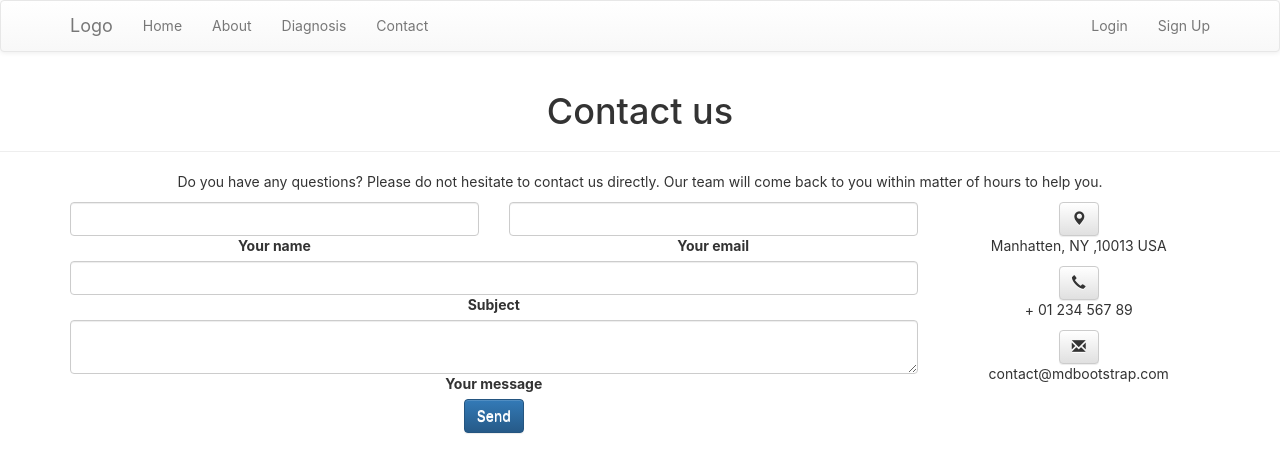
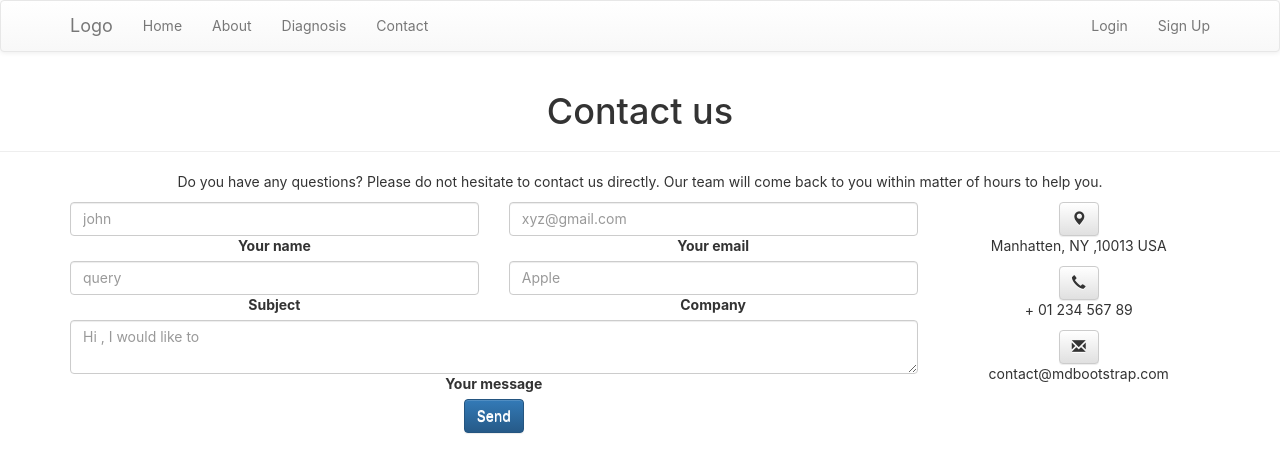
Before and after one commit to Cs-691/NewUI, a React (Create React App) app: page /contact in a window 1280 px wide. Shown: the top 472 px of the page. Built offline with nearby package versions, Linux system fonts and the light colour scheme.

Commit message:
add place holder

```diff
--- a/src/Containers/Pages/ContactPage.js/ContactPage.js
+++ b/src/Containers/Pages/ContactPage.js/ContactPage.js
@@ -45,14 +45,14 @@ class ContactPage extends Component {
 
                                     <div className="col-md-6">
                                         <div className="md-form mb-0">
-                                            <input type="text" id="name" name="name" className="form-control" />
+                                            <input placeholder="john" type="text" id="name" name="name" className="form-control" />
                                             <label htmlFor="name" className="">Your name</label>
                                         </div>
                                     </div>
 
                                     <div className="col-md-6">
                                         <div className="md-form mb-0">
-                                            <input type="text" id="email" name="email" className="form-control" />
+                                            <input type="text" placeholder="xyz@gmail.com" id="email" name="email" className="form-control" />
                                             <label htmlFor='email' className="">Your email</label>
                                         </div>
                                     </div>
@@ -60,10 +60,17 @@ class ContactPage extends Component {
                                 </Row>
 
                                 <Row>
-                                    <div className="col-md-12">
+                                    <div className="col-md-6">
                                         <div className="md-form mb-0">
-                                            <input type="text" id="subject" name="subject" className="form-control" />
+                                            <input type="text"placeholder="query" id="subject" name="subject" className="form-control" />
                                             <label htmlFor="subject" className="">Subject</label>
+                                        </div>
+                                    </div>
+
+                                     <div className="col-md-6">
+                                        <div className="md-form mb-0">
+                                            <input type="text"placeholder="Apple" id="subject" name="company" className="form-control" />
+                                            <label htmlFor="company" className="">Company</label>
                                         </div>
                                     </div>
                                 </Row>
@@ -74,7 +81,7 @@ class ContactPage extends Component {
                                     <div className="col-md-12">
 
                                         <div className="md-form">
-                                            <textarea type="text" id="message" name="message" rows="2" className="form-control md-textarea"></textarea>
+                                            <textarea type="text" placeholder="Hi , I would like to" id="message" name="message" rows="2" className="form-control md-textarea"></textarea>
                                             <label htmlFor="message">Your message</label>
                                         </div>
 
```
